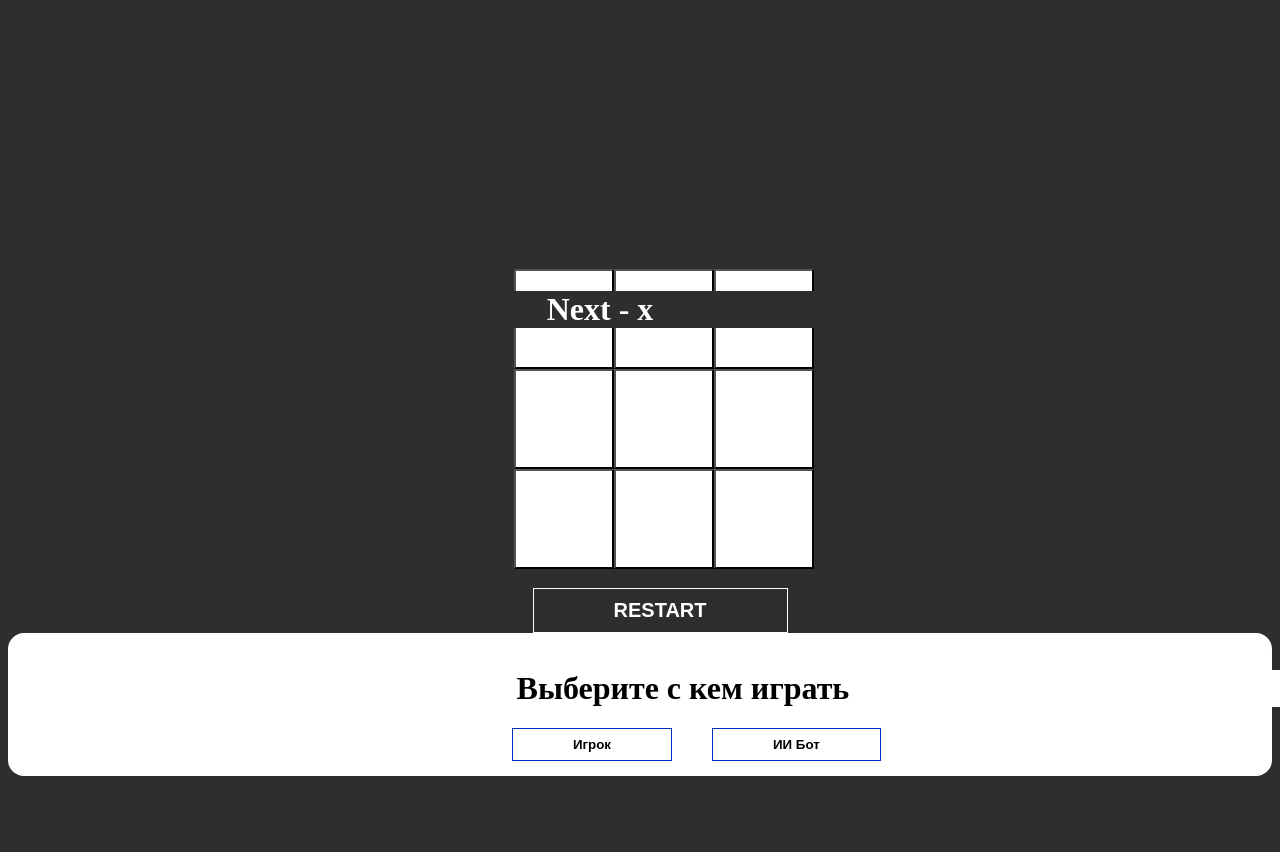
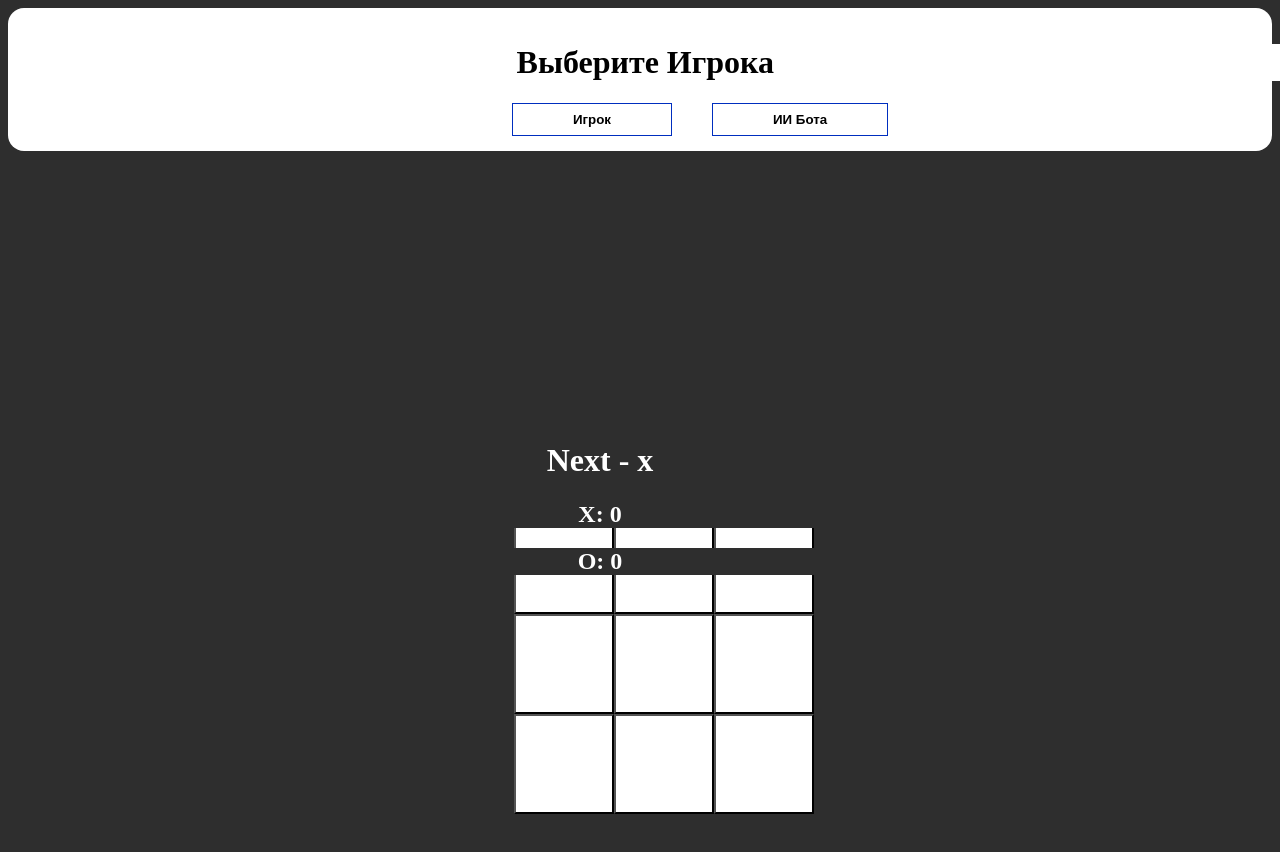
Before and after one commit to hitmanplay/tic-tac-toe, a React app: page / in a window 1280 px wide. Shown: the top 852 px of the page. Before the commit the page ends 800 px from the top, so only its background shows below. Built offline with nearby package versions, Linux system fonts and the light colour scheme.

Commit message:
Поменял логику кнопки рестарта, добавил счётчик для игроков, немного подделал модалку

```diff
--- a/src/pages/Main/Main.tsx
+++ b/src/pages/Main/Main.tsx
@@ -1,14 +1,14 @@
 import React, {useState} from 'react';
 import './Main.css'
-import Modal from "@pages/Main/components/Modal";
 import Game from "@pages/Main/components/Game";
+import Modal from './components/Modal';
 
 const Main = () => {
     const [visible, setVisible] = useState(false);
     return (
         <div>
+            <Modal visible={visible} setVisible={setVisible}/>
             <Game />
-            <Modal visible={visible} setVisible={setVisible}/>
         </div>
     );
 };
--- a/src/pages/Main/components/Board.tsx
+++ b/src/pages/Main/components/Board.tsx
@@ -26,40 +26,65 @@ const checkWinner = (squares: string | null[]) => {
 
 const Board = () => {
     const [squares, setSquares] = useState(Array(9).fill(null))
-    const [isNext, setIsNext] = useState(true)
+    const [isNext, setIsNext] = useState<boolean>(true)
+    const [isGameEnd, setIsGameEnd] = useState<boolean>(false)
+    const [scoreX, setScoreX] = useState<number>(0)
+    const [scoreY, setScoreY] = useState<number>(0)
 
     const [info, setInfo] = useState(`Next - ${isNext ? 'x' : 'o'}`)
 
     const handleRestart = () =>{
+        setIsGameEnd(false);
+        setSquares(Array(9).fill(null));
+        setIsNext(true)
+    }
+
+    const handleResetChoice = () => {
         window.location.reload()
     }
 
-
-
-
     const setSquareValue = (index: number) => {
+        if(isGameEnd){
+            return
+        }
         let newSquares = squares.slice();
         newSquares[index] = (isNext) ? 'x' : 'o';
         setIsNext(!isNext)
         setSquares(newSquares);
         const winner = checkWinner(newSquares);
         console.log(winner);
-        if (winner){
-            setInfo(`Winner - ${winner}`);
+        if (winner === 'x'){
+            setInfo(`Winner - x`);
+            setIsGameEnd(true)
+            setScoreX((score) => score + 1)
+        }else if(newSquares.every((item: string | null) => {
+            return !!item
+        })){
+            setIsGameEnd(true)
+            setInfo('Draw')
+            setScoreX((score) => score + 1)
+            setScoreY((score) => score + 1)
         }else{
             setInfo(`Next - ${!isNext ? 'x' : 'o'}`);
+        }
+        if(winner === 'o'){
+            setInfo('Winner - o');
+            setIsGameEnd(true)
+            setScoreY((score) => score + 1)
         }
     }
 
     return (
         <div>
             <h1 className='info'>{info}</h1>
+            <h2 className='info'>X: {scoreX}</h2>
+            <h2 className='info'>O: {scoreY}</h2>
             <div className="board">
                 {squares.map((square, i: number) => (
                     <Squares key={i} value={square} onSelect={() => setSquareValue(i)}/>
                 ))}
             </div>
-            <button className='restartBtn' onClick={handleRestart}>RESTART</button>
+            {isGameEnd && <button className='restartBtn' onClick={handleRestart}>RESTART</button>}
         </div>
     )
         ;
--- a/src/pages/Main/components/Modal.tsx
+++ b/src/pages/Main/components/Modal.tsx
@@ -15,10 +15,10 @@ const Modal: FC<IModal> = ({visible, setVisible}) => {
     },[visible])
     return (
         <div className={rootClasses} onClick={() => setVisible(false)}>
-            <div className="modalContent" onClick={(e) => e.stopPropagation()}>
-                    <h1 className='subtitle'>Выберите с кем играть</h1>
-                    <button className="chooseBtn" onClick={(e) => setVisible(true)}>Игрок</button>
-                    <button className="chooseBtn"  onClick={(e) => setVisible(true)}>ИИ Бот</button>
+        <div className="modalContent" onClick={(e) => e.stopPropagation()}>
+            <h1 className='subtitle'>Выберите Игрока</h1>
+            <button className='chooseBtn' onClick={() => setVisible(true)}>Игрок</button>
+            <button className='chooseBtn' onClick={() => setVisible(true)}>ИИ Бота</button>
             </div>
         </div>
     );
```
